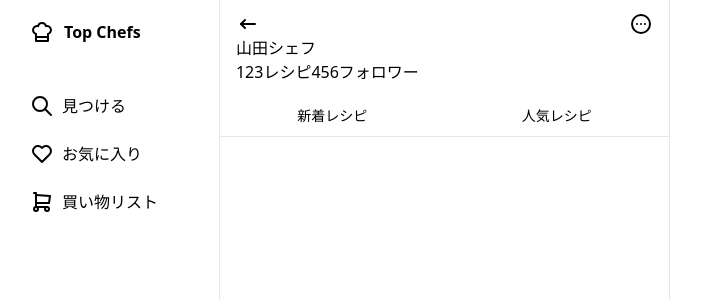
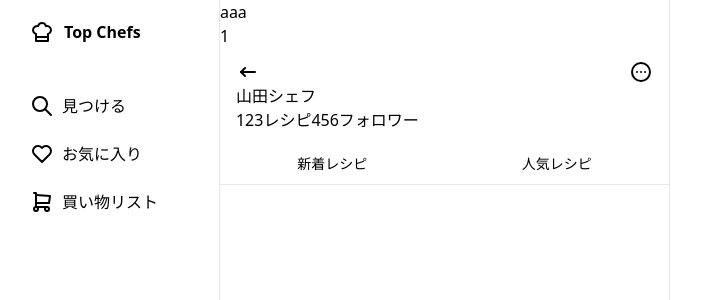
Before and after one commit to qin-team-recipe/14-frontend, a Next.js app: page /chefmypage/1 in a window 1280 px wide. Shown: the top 300 px of the page, without its empty margins (290-991 px from the left). Built offline with nearby package versions, Linux system fonts and the light colour scheme.

Commit message:
微修正

```diff
--- a/src/app/(top)/chefmypage/[id]/_components/ChefPageDetail.jsx
+++ b/src/app/(top)/chefmypage/[id]/_components/ChefPageDetail.jsx
@@ -4,7 +4,6 @@ import {
 } from "@tabler/icons-react";
 
 export function ChefPageDetail({ params }) {
-  // const { id } = ;
   console.log(params);
 
   return (
--- /dev/null
+++ b/src/app/(top)/chefmypage/[id]/layout.jsx
@@ -0,0 +1,13 @@
+export default function ChefMyPageLayout({ children,params }) {
+  console.log(children);
+  console.log("aaa");
+  return (
+    <div>
+      <div>
+        <h1>aaa</h1>
+        <h2>{params.id}</h2>
+        <div>{children}</div>
+      </div>
+    </div>
+  );
+}
```
